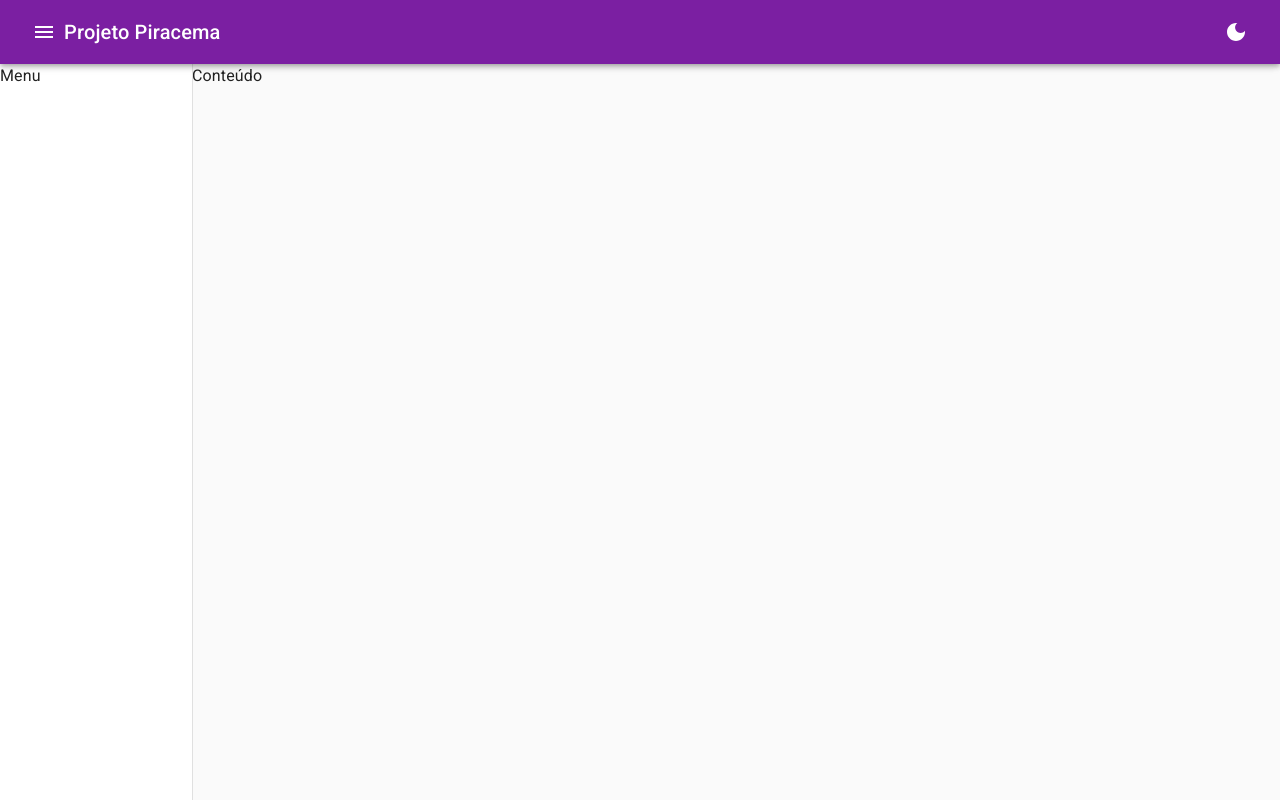
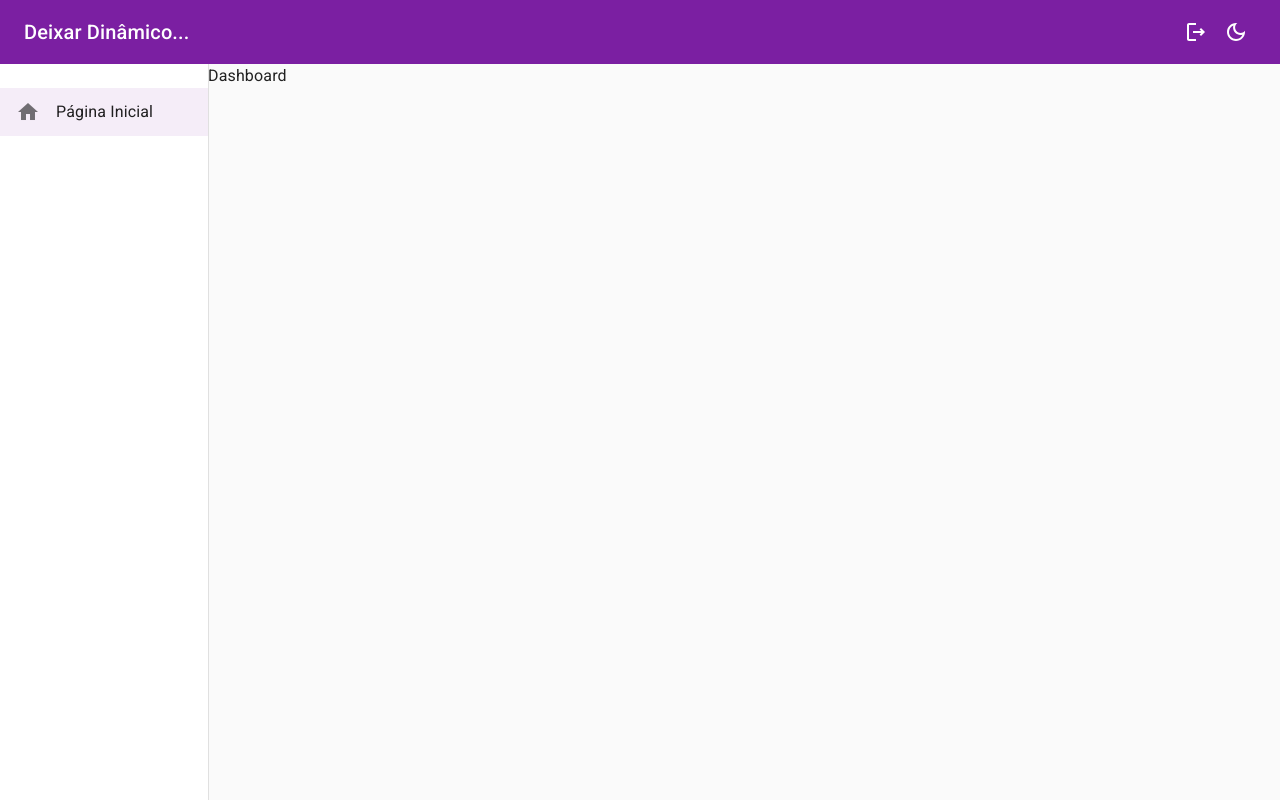
Before and after one commit to lucasmantuan/piracema-front-end, a React (Create React App) app: page / in a window 1280 px wide. Built offline with nearby package versions, Linux system fonts and the light colour scheme.

Commit message:
Criação do Menu Lateral

```diff
--- a/src/App.jsx
+++ b/src/App.jsx
@@ -1,5 +1,7 @@
 import { CssBaseline } from "@mui/material";
 import { BrowserRouter } from "react-router-dom";
+import { Menu } from "./components/Menu";
+import { MenuProvider } from "./contexts/MenuContext";
 import { AppThemeProvider } from "./contexts/ThemeContext";
 import { AppRoutes } from "./routes/AppRoutes";
 
@@ -7,9 +9,13 @@ export const App = () => {
     return (
         <AppThemeProvider>
             <CssBaseline />
-            <BrowserRouter>
-                <AppRoutes />
-            </BrowserRouter>
+            <MenuProvider>
+                <BrowserRouter>
+                    <Menu>
+                        <AppRoutes />
+                    </Menu>
+                </BrowserRouter>
+            </MenuProvider>
         </AppThemeProvider>
     );
 };
--- a/src/components/Menu.jsx
+++ b/src/components/Menu.jsx
@@ -1,34 +1,43 @@
-import MenuIcon from "@mui/icons-material/Menu";
-import LightModeIcon from "@mui/icons-material/LightMode";
-import DarkModeIcon from "@mui/icons-material/DarkMode";
-import { AppBar, Box, Drawer, IconButton, Toolbar, Typography, useTheme } from "@mui/material";
+import DarkModeIcon from "@mui/icons-material/DarkModeOutlined";
+import LightModeIcon from "@mui/icons-material/LightModeOutlined";
+import LogoutIcon from "@mui/icons-material/LogoutOutlined";
+import MenuIcon from "@mui/icons-material/MenuOutlined";
+import { AppBar, Box, Drawer, IconButton, List, Toolbar, Typography, useMediaQuery, useTheme } from "@mui/material";
 import { Fragment } from "react";
+import { useMenuContext } from "../contexts/MenuContext";
 import { useThemeContext } from "../contexts/ThemeContext";
+import { MenuItem } from "./MenuItem";
 
-export const Menu = () => {
+export const Menu = ({ children }) => {
     const theme = useTheme();
+    const smDown = useMediaQuery(theme.breakpoints.down("sm"));
     const { toggleTheme } = useThemeContext();
+    const { openMenu, handleOpenMenu, optionsMenu, handleOptionsMenu } = useMenuContext();
 
     return (
         <Fragment>
             <AppBar
-                sx={{
-                    zIndex: theme.zIndex.modal
-                }}>
+                elevation={0}
+                sx={{ zIndex: theme.zIndex.modal }}>
                 <Toolbar
-                    sx={{
-                        height: theme.spacing(6)
-                    }}>
-                    <IconButton
-                        color="inherit">
-                        <MenuIcon />
-                    </IconButton>
+                    sx={{ height: theme.spacing(8) }}>
+                    {smDown
+                        ? <IconButton
+                            color="inherit"
+                            onClick={handleOpenMenu}>
+                            <MenuIcon />
+                        </IconButton>
+                        : ""}
                     <Typography
                         variant="h6"
                         component="div"
                         sx={{ flexGrow: 1 }}>
-                        Projeto Piracema
+                        Deixar Dinâmico...
                     </Typography>
+                    <IconButton
+                        color="inherit" >
+                        <LogoutIcon />
+                    </IconButton>
                     <IconButton
                         color="inherit"
                         onClick={toggleTheme} >
@@ -39,20 +48,35 @@ export const Menu = () => {
                 </Toolbar>
             </AppBar>
             <Drawer
-                open={true}
-                variant="permanent">
+                variant={smDown
+                    ? "temporary"
+                    : "permanent"}
+                open={openMenu}
+                onClose={handleOpenMenu}>
                 <Box
                     height="100%"
-                    width={theme.spacing(24)}
-                    paddingTop={theme.spacing(8)}>
-                    Menu
+                    width={theme.spacing(26)}
+                    paddingTop={theme.spacing(10)}>
+                    <List
+                        component="nav">
+                        {optionsMenu.map((option) => (<MenuItem
+                            key={option.id}
+                            icon={option.icon}
+                            path={option.path}
+                            label={option.label}
+                            onClick={smDown
+                                ? handleOpenMenu
+                                : null} />))}
+                    </List>
                 </Box>
             </Drawer>
             <Box
                 height="100vh"
-                marginLeft={theme.spacing(24)}
+                marginLeft={smDown
+                    ? 0
+                    : theme.spacing(26)}
                 paddingTop={theme.spacing(8)}>
-                Conteúdo
+                {children}
             </Box>
         </Fragment>
     );
--- /dev/null
+++ b/src/components/MenuItem.jsx
@@ -0,0 +1,33 @@
+import { Icon, ListItemButton, ListItemIcon, ListItemText, useTheme } from "@mui/material";
+import { useMatch, useNavigate, useResolvedPath } from "react-router-dom";
+
+export const MenuItem = ({ icon, path, label, onClick }) => {
+    const theme = useTheme();
+    const navigate = useNavigate();
+    const resolvedPath = useResolvedPath(path);
+
+    const match = useMatch({
+        path: resolvedPath.pathname,
+        end: false
+    });
+
+    const handleClick = () => {
+        navigate(path);
+        onClick?.();
+    };
+
+    return (
+        <ListItemButton
+            selected={!!match}
+            onClick={handleClick}>
+            <ListItemIcon
+                sx={{
+                    minWidth: theme.spacing(5)
+                }} >
+                <Icon>{icon}</Icon>
+            </ListItemIcon>
+            <ListItemText
+                primary={label} />
+        </ListItemButton>
+    );
+};
--- /dev/null
+++ b/src/contexts/MenuContext.jsx
@@ -0,0 +1,34 @@
+import { createContext, useCallback, useContext, useState } from "react";
+
+const MenuContext = createContext({});
+
+export const useMenuContext = () => {
+    return (
+        useContext(MenuContext)
+    );
+};
+
+export const MenuProvider = ({ children }) => {
+    const [openMenu, setOpenMenu] = useState(false);
+
+    const [optionsMenu, setOptionsMenu] = useState([]);
+
+    const handleOpenMenu = useCallback(() => {
+        setOpenMenu(value => !value);
+    }, []);
+
+    const handleOptionsMenu = useCallback((value) => {
+        setOptionsMenu(value);
+    }, []);
+
+    return (
+        <MenuContext.Provider value={{
+            openMenu,
+            handleOpenMenu,
+            optionsMenu,
+            handleOptionsMenu
+        }}>
+            {children}
+        </MenuContext.Provider>
+    );
+};
--- a/src/pages/Dashboard.jsx
+++ b/src/pages/Dashboard.jsx
@@ -1,10 +1,9 @@
 import { Box } from "@mui/material";
-import { Menu } from "../components/Menu";
 
 export const Dashboard = () => {
     return (
         <Box>
-            <Menu />
+            Dashboard
         </Box>
     );
 };
--- a/src/routes/AppRoutes.jsx
+++ b/src/routes/AppRoutes.jsx
@@ -1,7 +1,22 @@
+import { useEffect } from "react";
 import { Navigate, Route, Routes } from "react-router-dom";
+import { useMenuContext } from "../contexts/MenuContext";
 import { Dashboard } from "../pages/Dashboard";
 
 export const AppRoutes = () => {
+    const { handleOptionsMenu } = useMenuContext();
+
+    useEffect(() => {
+        handleOptionsMenu([
+            {
+                id: 1,
+                icon: "home",
+                label: "Página Inicial",
+                path: "/"
+            }
+        ]);
+    }, []);
+
     return (
         <Routes>
             <Route
```
